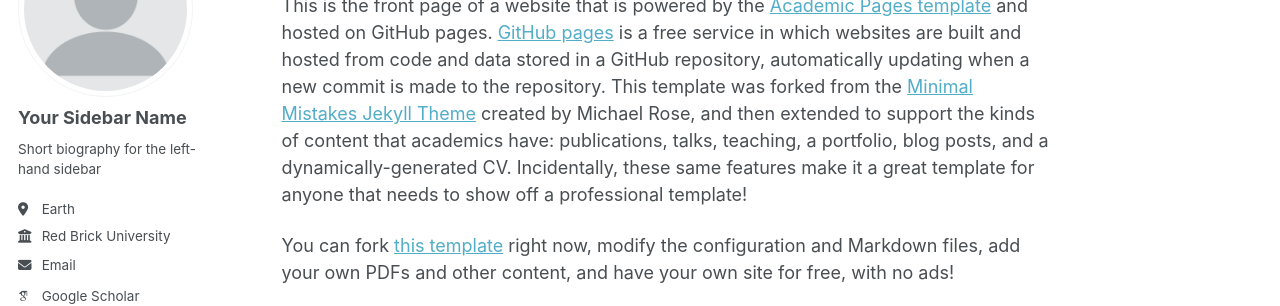
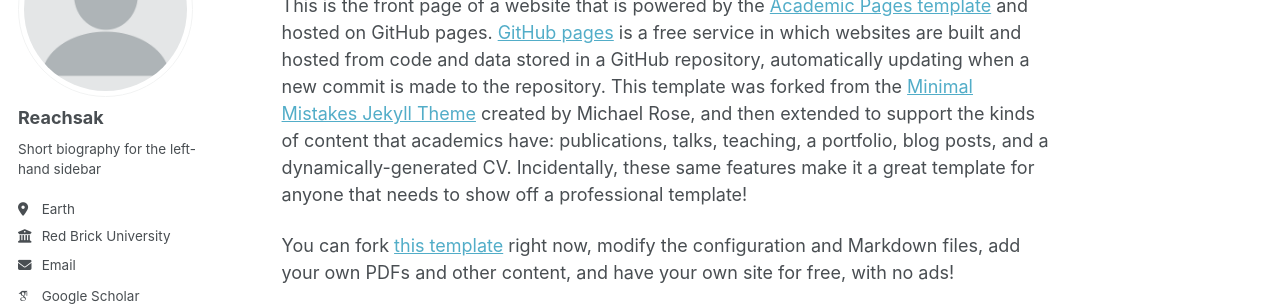
Before and after one commit to zackreachsak/zackreachsak.github.io, a Jekyll site: the page built from _pages/about.md, in a window 1280 px wide. Shown: the part 177-483 px from the top of the page. Built offline with Jekyll 4.4.1, drawn with Linux system fonts in a browser that asks for light colours; some web fonts are replaced; a script that is not in the unit is left out.

Commit message:
Update _config.yml

```diff
--- a/_config.yml
+++ b/_config.yml
@@ -24,7 +24,7 @@ repository               : "academicpages/academicpages.github.io"
 author:
   # Biographic information
   avatar           : "profile.png"
-  name             : "Your Sidebar Name"
+  name             : "Reachsak"
   pronouns         : # example: "she/her"
   bio              : "Short biography for the left-hand sidebar"
   location         : "Earth"
```
